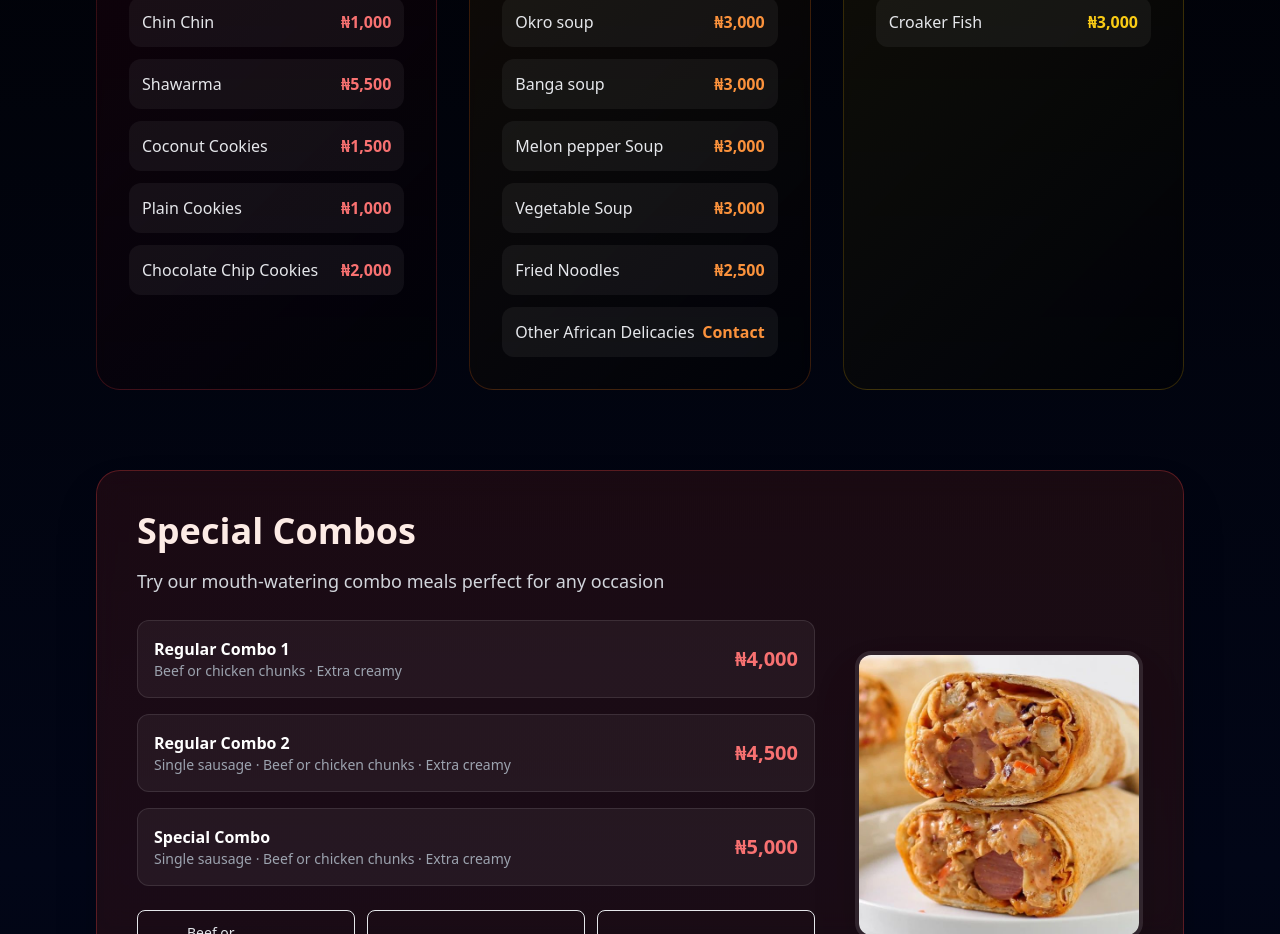
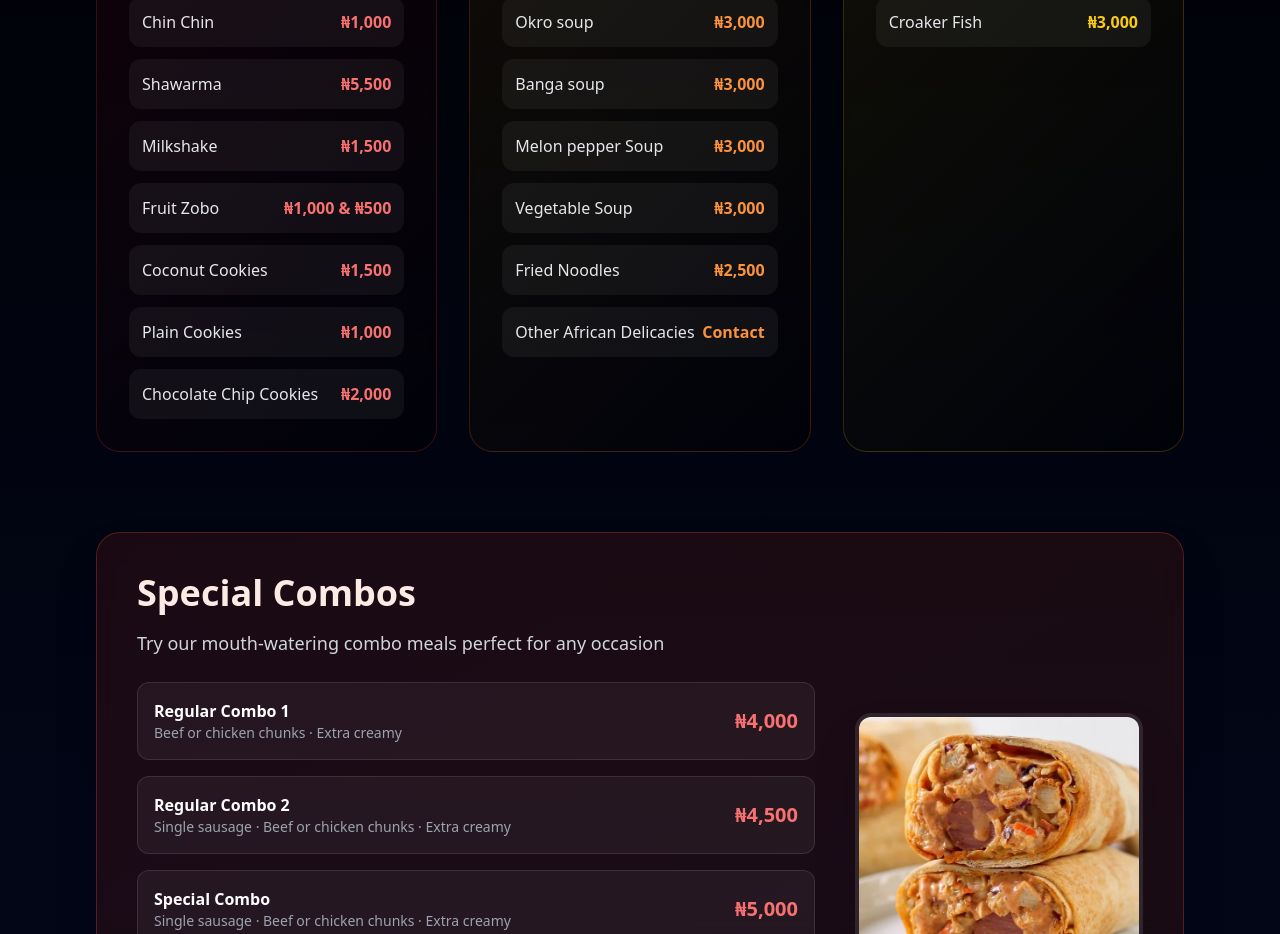
Before and after one commit to cruzlorddy/P-s-tasty-Heaven, a React (Vite) app in the folder project/: page / in a window 1280 px wide. Shown: the part 1380-2314 px from the top of the page. Built offline with nearby package versions, Linux system fonts and the light colour scheme.

Commit message:
zobo and milkshake

```diff
--- a/project/src/ps_tasty_heaven_surprise_site.jsx
+++ b/project/src/ps_tasty_heaven_surprise_site.jsx
@@ -15,10 +15,12 @@ export default function PsTastyHeaven() {
       { id: 'fish-roll', name: 'Fish Roll', price: '₦800' },
       { id: 'chin-chin', name: 'Chin Chin', price: '₦1,000' },
       { id: 'shawarma', name: 'Shawarma', price: '₦5,500' },
+      { id: 'milkshake', name: 'Milkshake ', price: '₦1,500' },
+      { id: 'zobo', name: 'Fruit Zobo', price: '₦1,000 & ₦500' },
       { id: 'cookies', name: 'Coconut Cookies', price: '₦1,500' },
       { id: 'cookies', name: 'Plain Cookies', price: '₦1,000' },
       { id: 'cookies', name: 'Chocolate Chip Cookies', price: '₦2,000' },
-      //
+      // Milkshake
     ],
     food: [
       { id: 'jollof-rice', name: 'Jollof Rice', price: '₦3,000' },
```
